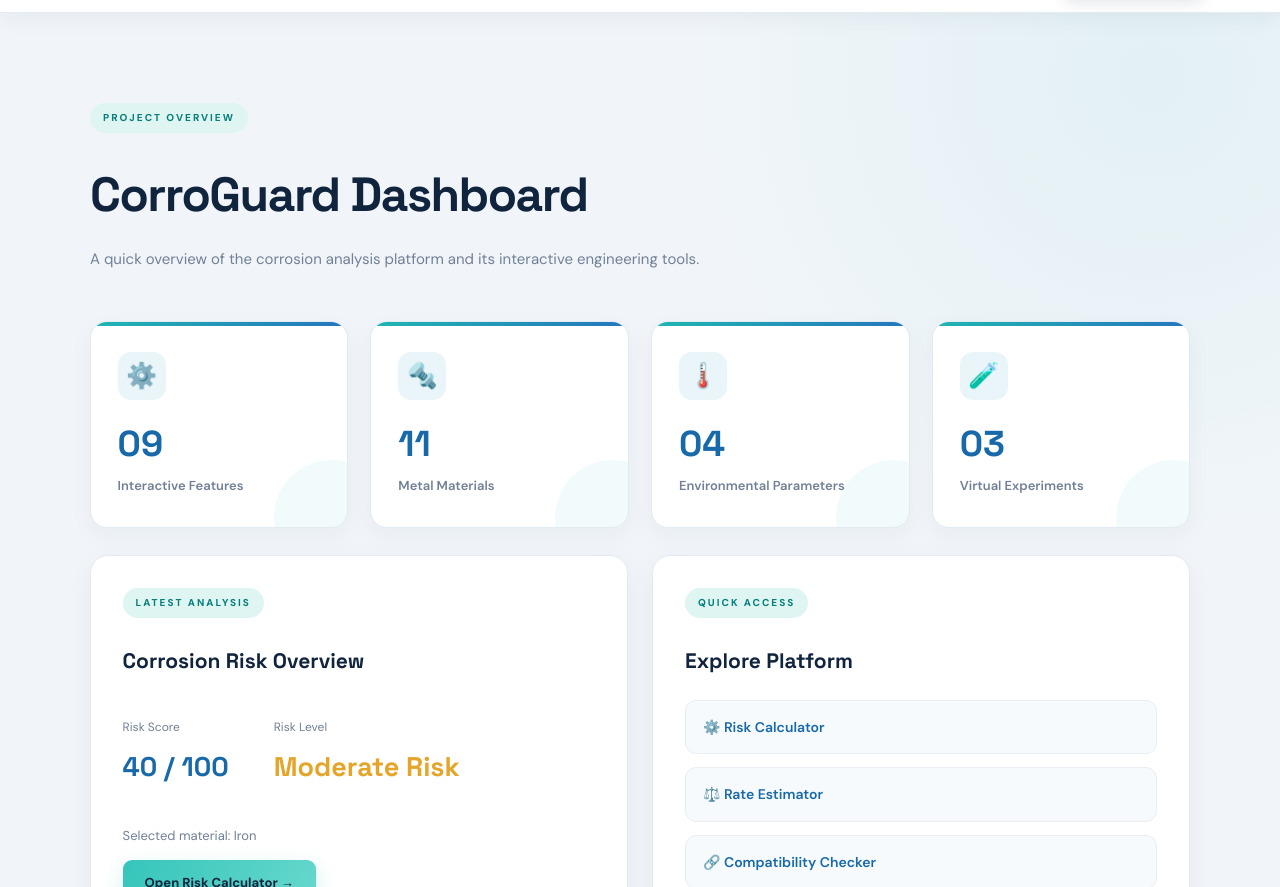
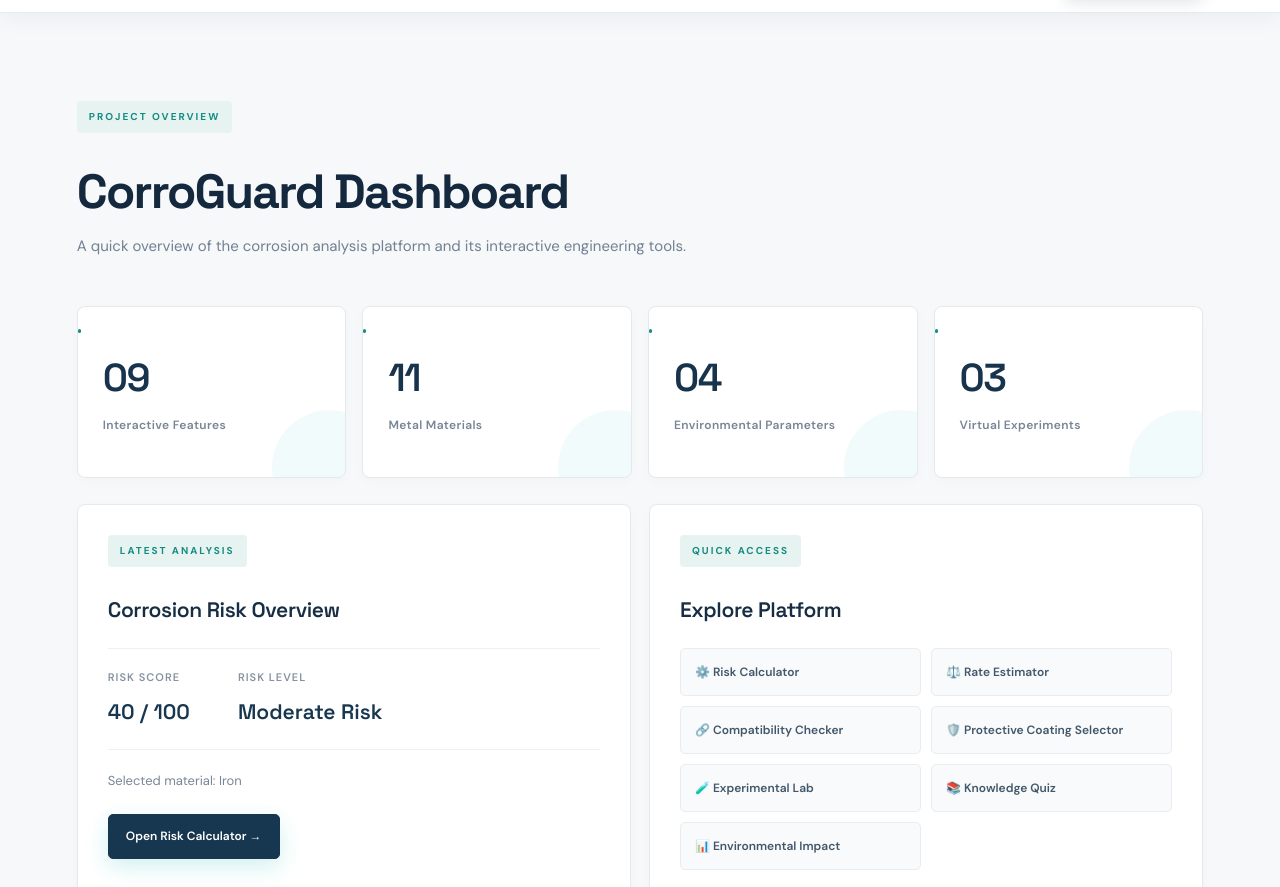
Before and after one commit to kkjagdeep-prog/CorroGuard, a plain HTML site: page index.html in a window 1280 px wide. Shown: the part 65-952 px from the top of the page. Drawn offline with nearby package versions, Linux system fonts and the light colour scheme.

Commit message:
Implement dashboard visual redesign
This commit introduces a visual redesign for the dashboard, including layout adjustments and styling updates for various sections and components.

```diff
--- a/style.css
+++ b/style.css
@@ -2964,3 +2964,291 @@ input:focus-visible {
         transition-duration: 0.01ms !important;
     }
 }
+
+/* ==========================================
+   CORROGUARD — LUXURY ENGINEERING DASHBOARD
+   Dashboard-only visual redesign
+   ========================================== */
+
+.dashboard-section {
+    background: #f7f8fa !important;
+    padding: 88px 6% 100px !important;
+    position: relative;
+    overflow: hidden;
+}
+
+.dashboard-section > * {
+    max-width: 1320px;
+    margin-left: auto;
+    margin-right: auto;
+}
+
+/* DASHBOARD INTRODUCTION */
+
+.dashboard-section .section-heading {
+    max-width: 1320px;
+    text-align: left;
+    margin: 0 auto 46px;
+}
+
+.dashboard-section .section-tag {
+    display: inline-block;
+    color: #168b83;
+    background: #e7f3f0;
+    padding: 8px 12px;
+    border-radius: 4px;
+    font-size: 10px;
+    font-weight: 700;
+    letter-spacing: 2px;
+    margin-bottom: 20px;
+}
+
+.dashboard-section .section-heading h2 {
+    color: #14283e !important;
+    font-size: clamp(34px, 4vw, 48px);
+    font-weight: 650;
+    letter-spacing: -1.8px;
+    line-height: 1.12;
+    margin-bottom: 14px;
+}
+
+.dashboard-section .section-heading p {
+    color: #718092 !important;
+    font-size: 15px;
+    line-height: 1.8;
+    max-width: 620px;
+}
+
+/* STATISTICS LAYOUT */
+
+.dashboard-stats {
+    display: grid;
+    grid-template-columns: repeat(4, minmax(0, 1fr));
+    gap: 16px;
+    margin-top: 0;
+    margin-bottom: 26px;
+}
+
+/* STATISTIC PANELS */
+
+.dashboard-card {
+    position: relative;
+    background: #ffffff !important;
+    border: 1px solid #e5e9ee !important;
+    border-radius: 8px !important;
+    padding: 26px 25px !important;
+    min-height: 172px;
+    box-shadow: 0 3px 12px rgba(20, 40, 62, 0.025) !important;
+    transition: border-color 0.25s ease,
+                box-shadow 0.25s ease,
+                transform 0.25s ease;
+}
+
+/* Remove decorative emoji icons */
+
+.dashboard-card-icon {
+    display: none !important;
+}
+
+.dashboard-card::before {
+    content: "";
+    position: absolute;
+    left: 0;
+    top: 22px;
+    bottom: 22px;
+    width: 3px;
+    background: #188d83;
+    border-radius: 2px;
+}
+
+.dashboard-card:hover {
+    transform: translateY(-3px);
+    border-color: #cbd9dc !important;
+    box-shadow: 0 10px 24px rgba(20, 40, 62, 0.06) !important;
+}
+
+.dashboard-card h3 {
+    color: #18344d !important;
+    font-family: 'Space Grotesk', sans-serif;
+    font-size: 39px !important;
+    font-weight: 600;
+    letter-spacing: -1.5px;
+    margin: 14px 0 7px !important;
+}
+
+.dashboard-card p {
+    color: #778596 !important;
+    font-size: 12px !important;
+    font-weight: 600;
+    letter-spacing: 0.35px;
+    margin: 0;
+}
+
+/* LOWER DASHBOARD PANELS */
+
+.dashboard-lower {
+    display: grid;
+    grid-template-columns: 1fr 1fr;
+    gap: 18px;
+    margin-top: 0;
+}
+
+.dashboard-info-card {
+    background: #ffffff !important;
+    border: 1px solid #e5e9ee !important;
+    border-radius: 8px !important;
+    padding: 30px !important;
+    box-shadow: 0 3px 12px rgba(20, 40, 62, 0.025) !important;
+}
+
+.dashboard-info-card .section-tag {
+    margin-bottom: 16px;
+}
+
+.dashboard-info-card h3 {
+    color: #172d43 !important;
+    font-family: 'Space Grotesk', sans-serif;
+    font-size: 21px;
+    font-weight: 600;
+    letter-spacing: -0.4px;
+    margin: 10px 0 22px !important;
+}
+
+.dashboard-info-card > p {
+    color: #788696 !important;
+    font-size: 13px;
+    line-height: 1.7;
+}
+
+/* RISK SUMMARY */
+
+.dashboard-risk {
+    display: flex;
+    gap: 48px;
+    flex-wrap: wrap;
+    padding: 20px 0;
+    border-top: 1px solid #edf0f3;
+    border-bottom: 1px solid #edf0f3;
+}
+
+.dashboard-risk div {
+    display: flex;
+    flex-direction: column;
+    gap: 8px;
+}
+
+.dashboard-risk span {
+    color: #8793a0 !important;
+    font-size: 11px;
+    font-weight: 600;
+    text-transform: uppercase;
+    letter-spacing: 1px;
+}
+
+.dashboard-risk strong {
+    color: #173750 !important;
+    font-family: 'Space Grotesk', sans-serif;
+    font-size: 21px;
+    font-weight: 600;
+}
+
+/* DASHBOARD BUTTON */
+
+.dashboard-info-card .primary-button {
+    display: inline-flex;
+    align-items: center;
+    justify-content: center;
+    background: #173750 !important;
+    color: #ffffff !important;
+    border: 1px solid #173750 !important;
+    border-radius: 5px !important;
+    padding: 12px 17px;
+    font-size: 12px;
+    font-weight: 600;
+    text-decoration: none;
+    transition: background 0.2s ease,
+                border-color 0.2s ease;
+}
+
+.dashboard-info-card .primary-button:hover {
+    background: #22536a !important;
+    border-color: #22536a !important;
+}
+
+/* QUICK ACCESS LINKS */
+
+.dashboard-links {
+    display: grid;
+    grid-template-columns: 1fr 1fr;
+    gap: 10px;
+}
+
+.dashboard-links a {
+    display: flex;
+    align-items: center;
+    min-height: 48px;
+    padding: 12px 14px;
+    background: #f8fafb;
+    border: 1px solid #e9edf0;
+    border-radius: 5px;
+    color: #42576a !important;
+    font-size: 12px;
+    font-weight: 600;
+    text-decoration: none;
+    transition: background 0.2s ease,
+                border-color 0.2s ease,
+                color 0.2s ease;
+}
+
+.dashboard-links a:hover {
+    background: #edf5f4;
+    border-color: #c5ded9;
+    color: #147d75 !important;
+}
+
+/* RESPONSIVE LAYOUT */
+
+@media (max-width: 950px) {
+    .dashboard-stats {
+        grid-template-columns: repeat(2, minmax(0, 1fr));
+    }
+
+    .dashboard-lower {
+        grid-template-columns: 1fr;
+    }
+}
+
+@media (max-width: 600px) {
+    .dashboard-section {
+        padding: 60px 5% 70px !important;
+    }
+
+    .dashboard-section .section-heading h2 {
+        font-size: 34px;
+    }
+
+    .dashboard-stats {
+        gap: 11px;
+    }
+
+    .dashboard-card {
+        min-height: 145px;
+        padding: 19px 17px !important;
+    }
+
+    .dashboard-card h3 {
+        font-size: 32px !important;
+    }
+
+    .dashboard-info-card {
+        padding: 22px !important;
+    }
+
+    .dashboard-links {
+        grid-template-columns: 1fr;
+    }
+
+    .dashboard-risk {
+        gap: 25px;
+    }
+}
```
